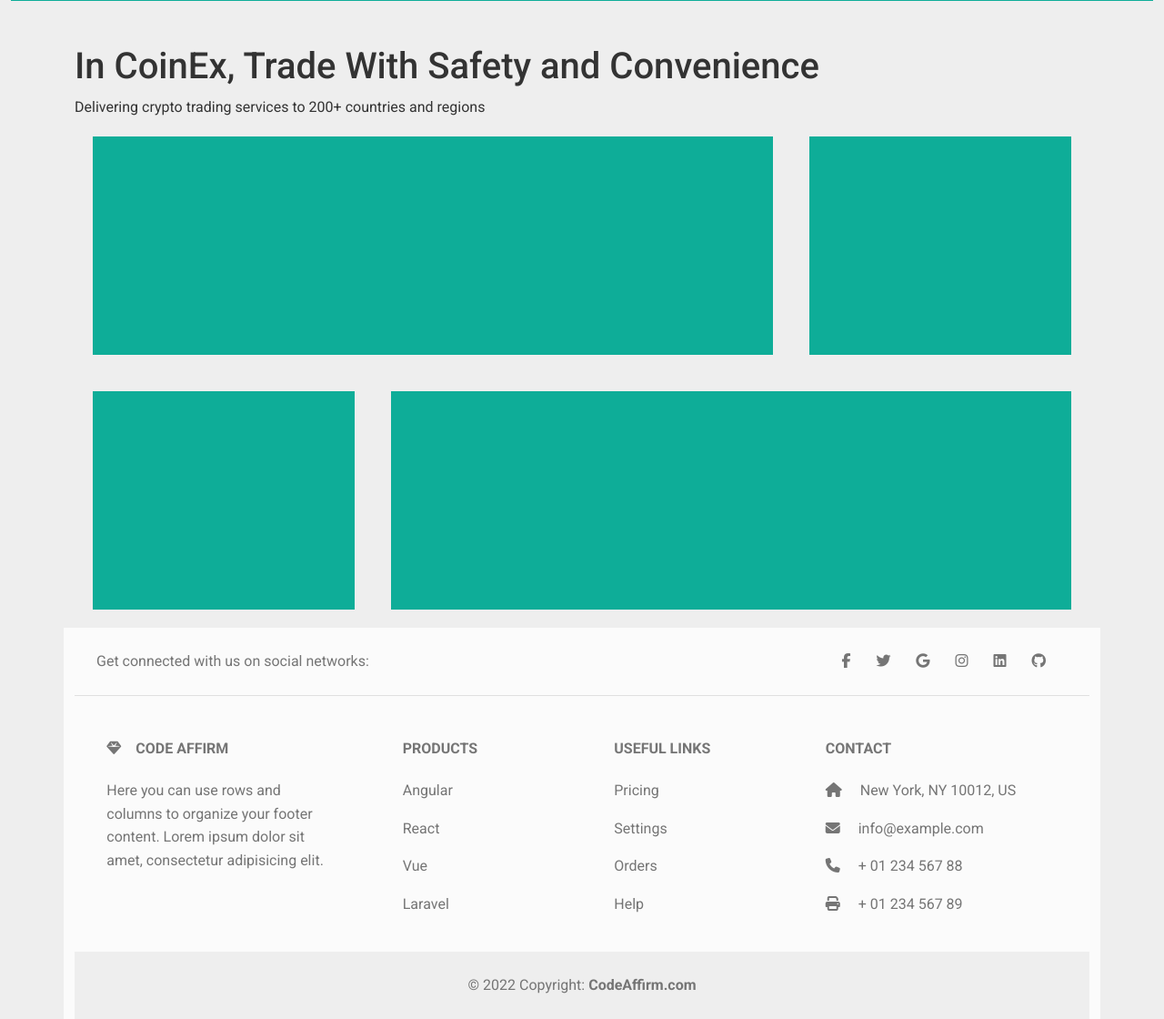
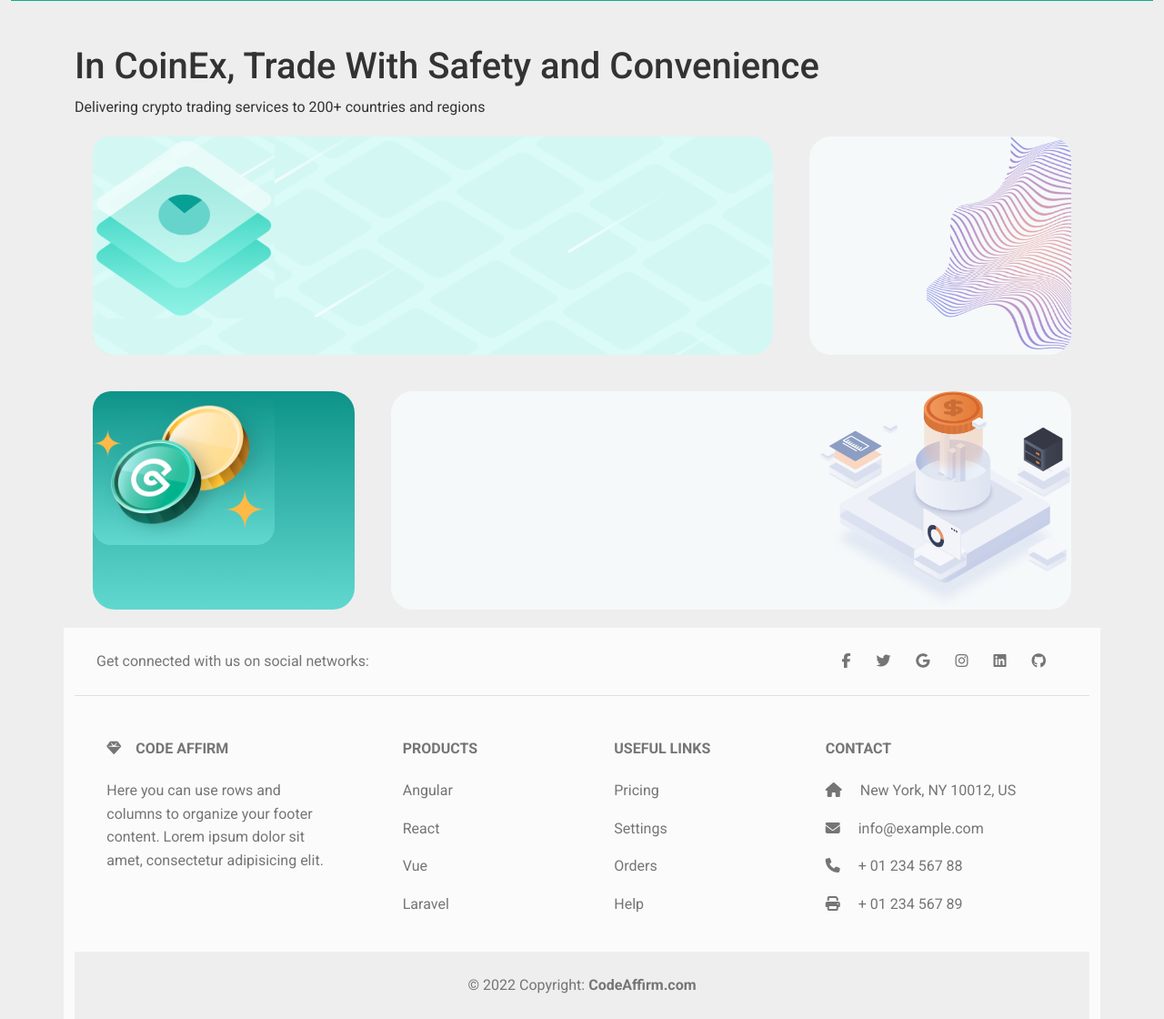
Before and after one commit to moonDev0/coin-affirm, a PHP site: page / in a window 1280 px wide. Shown: the part 2054-3174 px from the top of the page at 91% size. Run offline with PHP 8.4, Linux system fonts and the light colour scheme; some libraries are stand-ins or nearby versions.

Commit message:
updating layout

```diff
--- a/css/style.css
+++ b/css/style.css
@@ -272,19 +272,42 @@
     height: 30vh;
     background-color: #0ead98;
     margin: 20px;
+
 }
 .benefit-top :nth-child(1){
     width: 65vw;
+    background-image: url(../img/trade_bg.png);
+    background-size: cover;
 }
 .benefit-top :nth-child(2){
     width: 25vw;
+    background-image: url(../img/global_decor.png);
+    background-repeat: no-repeat;
+    background-size: contain;
+    background-position: right;
+    background-color: #f5f9fa;
+}
+.benefit-top :nth-child(1) img{
+    width: 200px;
+    height: 200px;
+}
+
+.benefit-down :nth-child(1) img{
+    width: 200px;
+    border-radius: 20px;
 }
 
 
 .benefit-down :nth-child(1){
     width: 25vw;
+    background: linear-gradient(180deg,#0d9389,#61d8cf);
 }
 .benefit-down :nth-child(2){
     width: 65vw;
+    background-image: url(../img/protect_decor.png);
+    background-repeat: no-repeat;
+    background-size: contain;
+    background-position: right;
+    background-color: #f5f9fa;
 }
 /* benefit contents */
--- a/index.html
+++ b/index.html
@@ -195,12 +195,14 @@
             <span>Delivering crypto trading services to 200+ countries and regions</span>
           </div>
           <div class="benefit-top d-flex justify-content-around">
-            <div class="top-item"></div>
-            <div class="top-item"></div>
+            <div class="top-item rounded-9"> <img src="./img/trade_decor.png" alt=""></div>
+            <div class="top-item rounded-9"></div>
           </div>
           <div class="benefit-down d-flex justify-content-around">
-            <div class="down-item"></div>
-            <div class="down-item"></div>
+            <div class="down-item rounded-9">
+              <img src="./img/asset_decor.png" alt="">
+            </div>
+            <div class="down-item rounded-9"></div>
           </div>
         </section>
         <!-- Footer -->
```
Also changed, not shown: img/asset_decor.png (added), img/global_decor.png (added), img/protect_decor.png (added), img/trade_bg.png (added), img/trade_decor.png (added).
